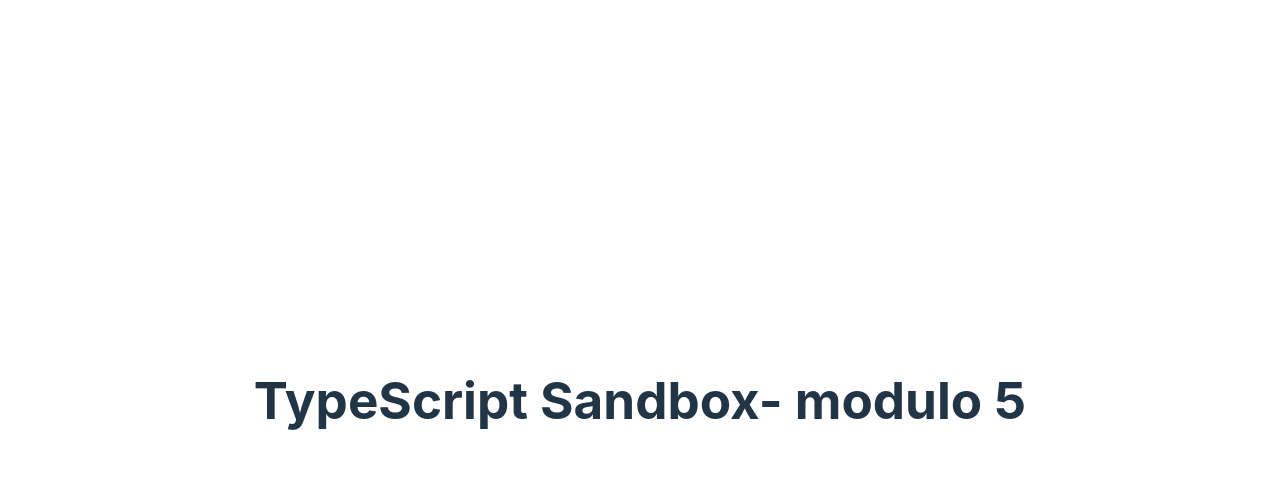
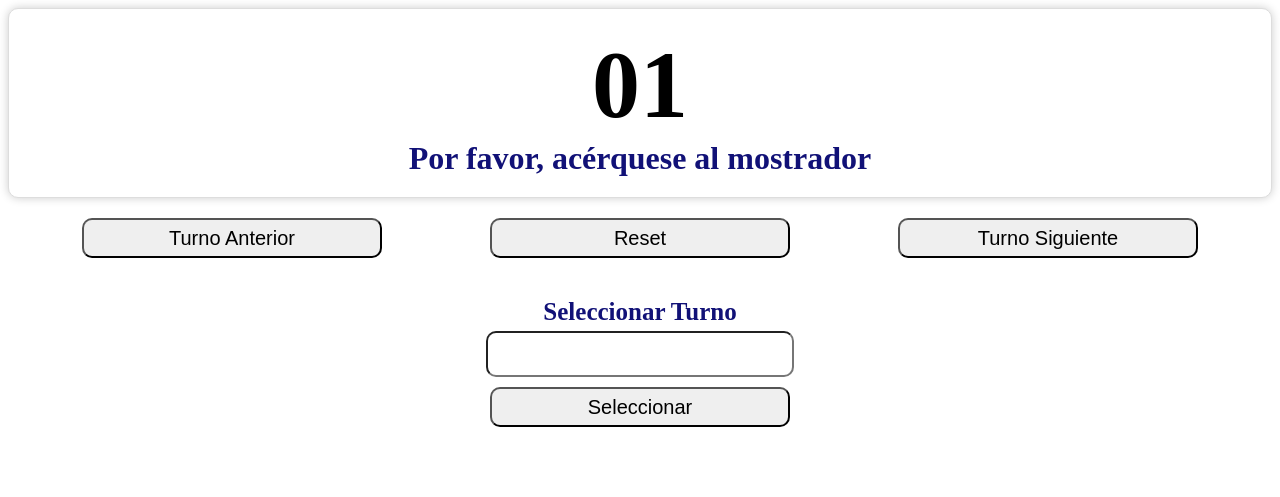
Before and after one commit to Ccota1990/Modulo-4-bootcamp-ty, a website built with Vite: page index.html in a window 1280 px wide. Built offline with nearby package versions, Linux system fonts and the light colour scheme.

Commit message:
Restore mistake Coral

```diff
--- a/index.html
+++ b/index.html
@@ -3,12 +3,24 @@
   <head>
     <meta charset="UTF-8" />
     <link rel="icon" type="image/svg+xml" href="/vite.svg" />
+    <link rel="stylesheet" href="./src/style.css" />
     <meta name="viewport" content="width=device-width, initial-scale=1.0" />
     <title>Vite + TS</title>
   </head>
   <body>
-    <div id="app">
-      <h1>TypeScript Sandbox- modulo 5</h1>
+    <div class="turno-display">
+      <h1 class="numero-turno" id="numeroTurno">01</h1>
+      <p class="texto-turno">Por favor, acérquese al mostrador</p>
+    </div>
+    <div class="botones">
+      <button class="turnos" id="anterior"> Turno Anterior </button>
+      <button class="turnos" id="reset"> Reset </button>
+      <button class="turnos" id="siguiente" > Turno Siguiente </button>
+    </div>
+    <div class="seleccion">
+      <label id="textoseleccionar" for="seleccionar-turno">Seleccionar Turno </label>
+      <input type="number" class="seleccionarTurno" id="seleccionar-turno">
+      <button class="seleccionarTurno" id="seleccionar"> Seleccionar</button>
     </div>
     <script type="module" src="/src/main.ts"></script>
   </body>
--- a/src/main.ts
+++ b/src/main.ts
@@ -1,3 +1,29 @@
-import "./style.css";
+const botonAnterior : HTMLElement = (document.getElementById("anterior")) as HTMLElement
+const botonReset : HTMLElement = (document.getElementById("reset")) as HTMLElement
+const botonSiguiente : HTMLElement = (document.getElementById("siguiente")) as HTMLElement
+const numeroPrincipal : HTMLElement = (document.getElementById("numeroTurno")) as HTMLElement
+const escribirTurno : HTMLInputElement = (document.getElementById("seleccionar-turno")) as HTMLInputElement
+const seleccionarTurno : HTMLElement = (document.getElementById("seleccionar")) as HTMLElement
 
-console.log("Hello Typescript!");
+function restarTurno () {
+   if (parseInt(numeroPrincipal.innerHTML) > 0)
+   {
+      numeroPrincipal.innerHTML = (parseInt(numeroPrincipal.innerHTML) -1 ).toString().padStart(2,"0")  ;
+   }
+}
+function reset () {
+   numeroPrincipal.innerHTML = "00" ;
+}
+function sumarTurno () {
+   numeroPrincipal.innerHTML = (parseInt(numeroPrincipal.innerHTML) + 1).toString().padStart(2,"0")   ;
+}
+function seleccionar () {
+   numeroPrincipal.innerHTML = escribirTurno.value.padStart(2,"0") ;
+   escribirTurno.value = ""
+}
+
+
+botonAnterior.addEventListener("click", restarTurno)
+botonReset.addEventListener("click", reset)
+botonSiguiente.addEventListener("click", sumarTurno)
+seleccionarTurno.addEventListener("click", seleccionar)
--- a/src/style.css
+++ b/src/style.css
@@ -1,97 +1,65 @@
-:root {
-  font-family: Inter, system-ui, Avenir, Helvetica, Arial, sans-serif;
-  line-height: 1.5;
-  font-weight: 400;
-
-  color-scheme: light dark;
-  color: rgba(255, 255, 255, 0.87);
-  background-color: #242424;
-
-  font-synthesis: none;
-  text-rendering: optimizeLegibility;
-  -webkit-font-smoothing: antialiased;
-  -moz-osx-font-smoothing: grayscale;
-  -webkit-text-size-adjust: 100%;
+.turno-display {
+  display: flex;
+  flex-direction: column;
+  align-items: center;
+  justify-content: center;
+  background-color: #fff;
+  border: 1px solid #ddd;
+  padding: 20px;
+  border-radius: 10px;
+  box-shadow: 0 0 10px rgba(0, 0, 0, 0.2);
 }
 
-a {
-  font-weight: 500;
-  color: #646cff;
-  text-decoration: inherit;
-}
-a:hover {
-  color: #535bf2;
+.numero-turno {
+  font-size: 6rem;
+  font-weight: bold;
+  margin: 0;
 }
 
-body {
+.texto-turno {
+  font-size: 2rem;
+  font-weight: bold;
   margin: 0;
-  display: flex;
-  place-items: center;
-  min-width: 320px;
-  min-height: 100vh;
+  text-align: center;
+  color: rgb(17, 17, 119);
 }
 
-h1 {
-  font-size: 3.2em;
-  line-height: 1.1;
+.botones {
+  padding: 20px;
+  display: flex;
+  align-items: center;
+  justify-content: space-around;
 }
 
-#app {
-  max-width: 1280px;
-  margin: 0 auto;
-  padding: 2rem;
-  text-align: center;
+.turnos {
+  width: 300px;
+  height: 40px;
+  border-radius: 10px;
+  cursor: pointer;
+  font-size: 20px;
+}
+.seleccion {
+  font-size: 20px;
+  padding: 20px;
+  display: flex;
+  flex-direction: column;
+  align-items: center;
+  justify-content: center;
+  border-radius: 10px;
+
+}
+.seleccionarTurno {
+  margin: 5px;
+  width: 300px;
+  height: 40px;
+  border-radius: 10px;
+  cursor: pointer;
+  font-size: 20px;
 }
 
-.logo {
-  height: 6em;
-  padding: 1.5em;
-  will-change: filter;
-  transition: filter 300ms;
+#textoseleccionar{
+  text-align: center;
+  font-size: 25px;
+  font-weight: bold;
+  color: rgb(17, 17, 119);
 }
-.logo:hover {
-  filter: drop-shadow(0 0 2em #646cffaa);
-}
-.logo.vanilla:hover {
-  filter: drop-shadow(0 0 2em #3178c6aa);
-}
-
-.card {
-  padding: 2em;
-}
-
-.read-the-docs {
-  color: #888;
-}
-
-button {
-  border-radius: 8px;
-  border: 1px solid transparent;
-  padding: 0.6em 1.2em;
-  font-size: 1em;
-  font-weight: 500;
-  font-family: inherit;
-  background-color: #1a1a1a;
-  cursor: pointer;
-  transition: border-color 0.25s;
-}
-button:hover {
-  border-color: #646cff;
-}
-button:focus,
-button:focus-visible {
-  outline: 4px auto -webkit-focus-ring-color;
-}
-
-@media (prefers-color-scheme: light) {
-  :root {
-    color: #213547;
-    background-color: #ffffff;
-  }
-  a:hover {
-    color: #747bff;
-  }
-  button {
-    background-color: #f9f9f9;
-  }
-}
```
Also changed, not shown: README.md.
